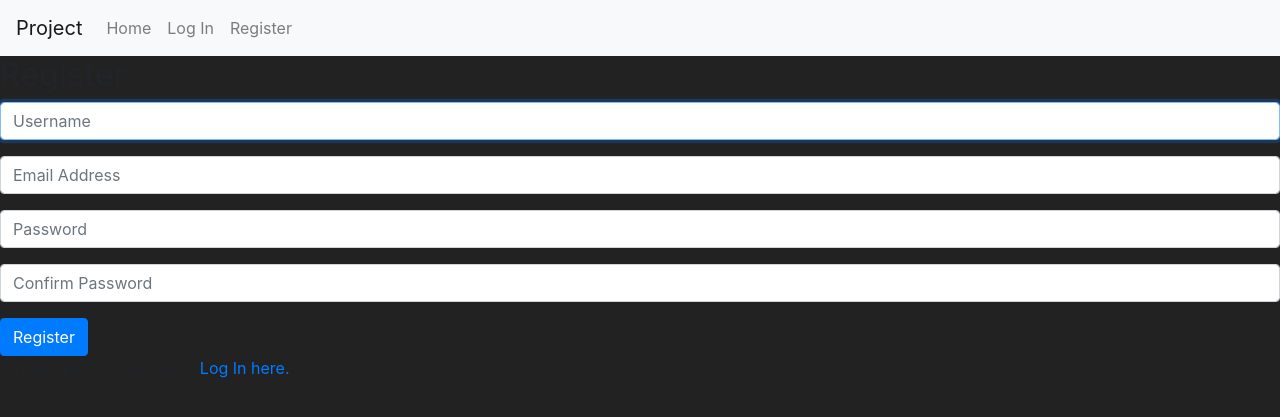
After one commit to hash678/Cuckoo-Hashing, a Django app: page /register in a window 1280 px wide. The commit adds this page. Shown: the top 417 px of the page. Run offline with Django 3.2, Linux system fonts and the light colour scheme; some libraries are stand-ins or nearby versions.

Commit message:
Added Basoc Django Stuff

```diff
--- a/project/settings.py
+++ b/project/settings.py
@@ -20,7 +20,7 @@
 # See https://docs.djangoproject.com/en/3.1/howto/deployment/checklist/
 
 # SECURITY WARNING: keep the secret key used in production secret!
-SECRET_KEY = 'r%1%#q_u@yt8mbu#r35n5_1+rs+a4_cs4wcp^!2*bl!2)zw&#b'
+SECRET_KEY = 'o4u$h0zjh))uah1p%i6qni9%ttisl9fn8ku&n$7%s&749(p&b@'
 
 # SECURITY WARNING: don't run with debug turned on in production!
 DEBUG = True
--- /dev/null
+++ b/project/static/styles.css
@@ -0,0 +1,3 @@
+body {
+    background:#222;
+}
--- /dev/null
+++ b/project/templates/layout.html
@@ -0,0 +1,53 @@
+{% load static %}
+
+<!DOCTYPE html>
+
+{% block style %}{% endblock %}
+
+<html lang="en">
+    <head>
+        <title>{% block title %} Project {% endblock %}</title>
+        <link rel="stylesheet" href="https://stackpath.bootstrapcdn.com/bootstrap/4.4.1/css/bootstrap.min.css" integrity="sha384-Vkoo8x4CGsO3+Hhxv8T/Q5PaXtkKtu6ug5TOeNV6gBiFeWPGFN9MuhOf23Q9Ifjh" crossorigin="anonymous">
+        <link href="{% static 'styles.css' %}" rel="stylesheet">
+    </head>
+    <body>
+
+        <nav class="navbar navbar-expand-lg navbar-light bg-light">
+            <a class="navbar-brand" href="#"> Project </a>
+
+            <div>
+              <ul class="navbar-nav mr-auto">
+                {% if user.is_authenticated %}
+                    <li class="nav-item">
+                        <a class="nav-link" href="#"><strong>{{ user.username }}</strong></a>
+                    </li>
+                {% endif %}
+                <li class="nav-item">
+                  <a class="nav-link" href="{% url 'index' %}">Home</a>
+                </li>
+                {% if user.is_authenticated %}
+                    <li class="nav-item">
+                        <a class="nav-link" href="{% url 'logout' %}">Log Out</a>
+                    </li>
+                {% else %}
+                    <li class="nav-item">
+                        <a class="nav-link" href="{% url 'login' %}">Log In</a>
+                    </li>
+                    <li class="nav-item">
+                        <a class="nav-link" href="{% url 'register' %}">Register</a>
+                    </li>
+                {% endif %}
+              </ul>
+            </div>
+          </nav>
+
+        <div class="body">
+            {% block body %}
+            {% endblock %}
+        </div>
+    </body>
+
+
+    {% block script %}{% endblock %}
+
+</html>
--- /dev/null
+++ b/project/templates/register.html
@@ -0,0 +1,30 @@
+{% extends "layout.html" %}
+
+{% block body %}
+
+    <h2>Register</h2>
+
+    {% if message %}
+        <div>{{ message }}</div>
+    {% endif %}
+
+    <form action="{% url 'register' %}" method="post">
+        {% csrf_token %}
+        <div class="form-group">
+            <input class="form-control" autofocus type="text" name="username" placeholder="Username">
+        </div>
+        <div class="form-group">
+            <input class="form-control" type="email" name="email" placeholder="Email Address">
+        </div>
+        <div class="form-group">
+            <input class="form-control" type="password" name="password" placeholder="Password">
+        </div>
+        <div class="form-group">
+            <input class="form-control" type="password" name="confirmation" placeholder="Confirm Password">
+        </div>
+        <input class="btn btn-primary" type="submit" value="Register">
+    </form>
+
+    Already have an account? <a href="{% url 'login' %}">Log In here.</a>
+
+{% endblock %}
--- a/project/urls.py
+++ b/project/urls.py
@@ -19,5 +19,8 @@
 
 urlpatterns = [
     path('admin/', admin.site.urls),
-    path("", views.index, name="index")
+    path("", views.index, name="index"),
+    path("login", views.login_view, name="login"),
+    path("logout", views.logout_view, name="logout"),
+    path("register", views.register, name="register")
 ]
--- a/project/views.py
+++ b/project/views.py
@@ -12,8 +12,60 @@
 
 from cuckoo import *
 
-# A persistent data storage thingy
-table = Cuckoo()
+
+table = {}
 
 def index(request):
     return render(request, "index.html")
+
+
+def login_view(request):
+    if request.method == "POST":
+
+        # Attempt to sign user in
+        username = request.POST["username"]
+        password = request.POST["password"]
+        user = authenticate(request, username=username, password=password)
+
+        # Check if authentication successful
+        if user is not None:
+            login(request, user)
+            return HttpResponseRedirect(reverse("index"))
+        else:
+            return render(request, "login.html", {
+                "message": "Invalid username and/or password."
+            })
+    else:
+        return render(request, "login.html")
+
+
+def logout_view(request):
+    logout(request)
+    return HttpResponseRedirect(reverse("index"))
+
+
+def register(request):
+    if request.method == "POST":
+        username = request.POST["username"]
+        email = request.POST["email"]
+
+        # Ensure password matches confirmation
+        password = request.POST["password"]
+        confirmation = request.POST["confirmation"]
+        if password != confirmation:
+            return render(request, "register.html", {
+                "message": "Passwords must match."
+            })
+
+        # Attempt to create new user
+        try:
+            user = User.objects.create_user(username, email, password)
+            user.save()
+        except IntegrityError:
+            return render(request, "register.html", {
+                "message": "Username already taken."
+            })
+        login(request, user)
+        return HttpResponseRedirect(reverse("index"))
+    else:
+        return render(request, "register.html")
```
Also changed, not shown: project/templates/index.html (+37 -5 lines), project/templates/login.html (added, +24 -0 lines), db.sqlite3, project/migrations/0001_initial.py, project/static/indexStyle.css (added).
